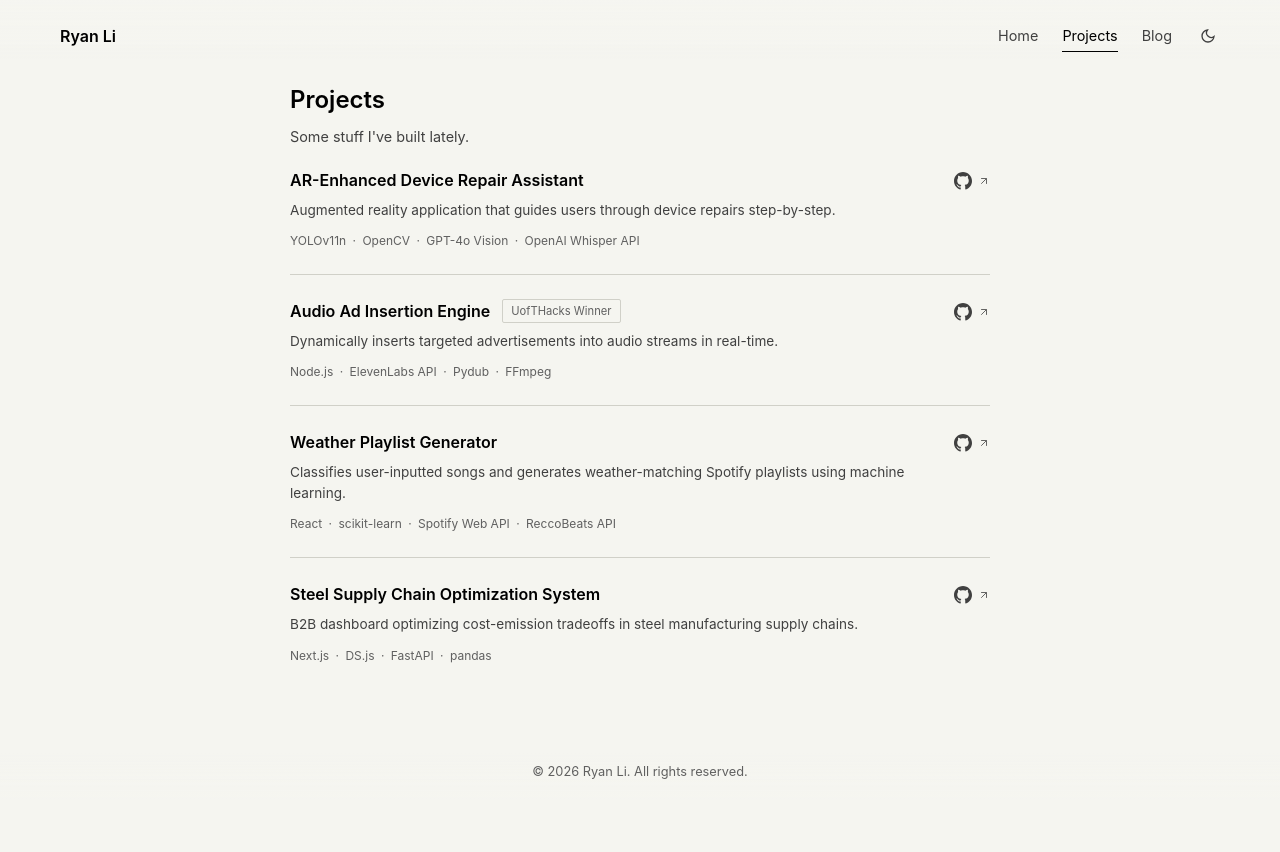
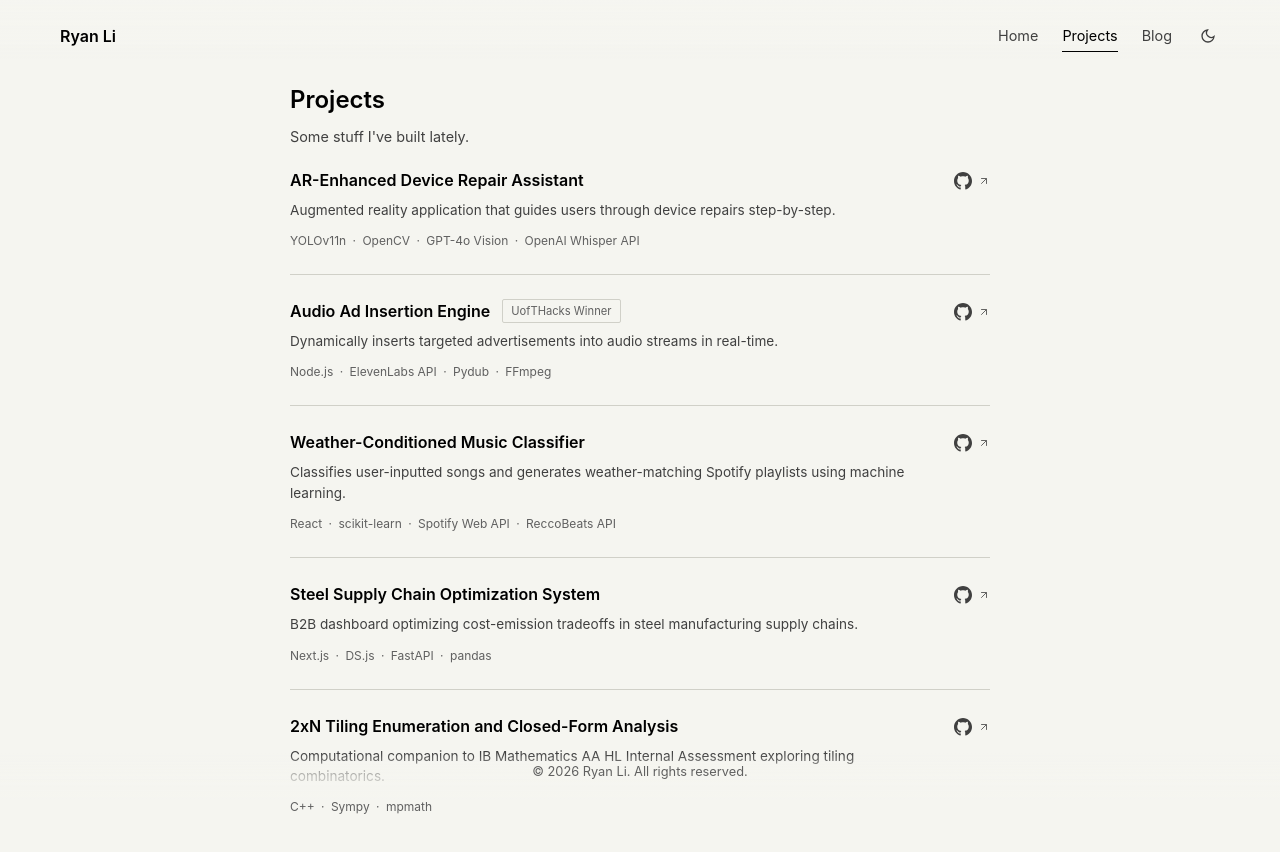
Before and after one commit to rli8145/rli-personal-website, a React (Vite) app: page /projects in a window 1280 px wide. Shown: the top 852 px of the page. Before the commit the page ends 810 px from the top, so only its background shows below. Built offline with nearby package versions, Linux system fonts and the light colour scheme.

Commit message:
added tiling project

```diff
--- a/src/components/Projects.jsx
+++ b/src/components/Projects.jsx
@@ -19,7 +19,7 @@
     },
    {
       id: 3,
-      title: 'Weather Playlist Generator',
+      title: 'Weather-Conditioned Music Classifier',
       description: 'Classifies user-inputted songs and generates weather-matching Spotify playlists using machine learning.',
       technologies: ['React', 'scikit-learn', 'Spotify Web API', 'ReccoBeats API'],
       github: 'https://github.com/rli8145/weather-playlist-generator'
@@ -30,6 +30,13 @@
       description: 'B2B dashboard optimizing cost-emission tradeoffs in steel manufacturing supply chains.',
       technologies: ['Next.js', 'DS.js', 'FastAPI', 'pandas'],
       github: 'https://github.com/rli8145/MITEC-Array-Technologies'
+    },
+    {
+      id: 5,
+      title: '2xN Tiling Enumeration and Closed-Form Analysis',
+      description: 'Computational companion to IB Mathematics AA HL Internal Assessment exploring tiling combinatorics.',
+      technologies: ['C++', 'Sympy', 'mpmath'],
+      github: 'https://github.com/rli8145/tiling-combinatorics'
     }
   ]
 
```
